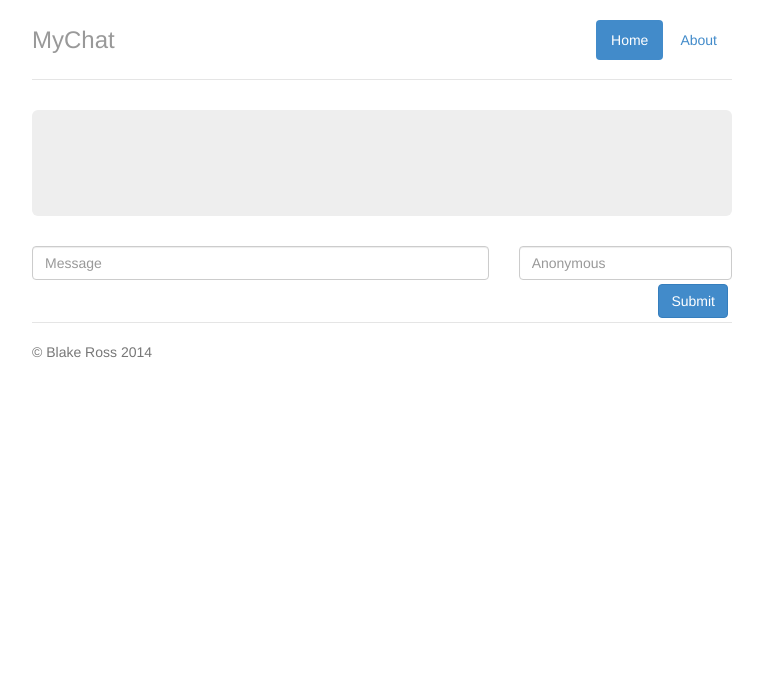
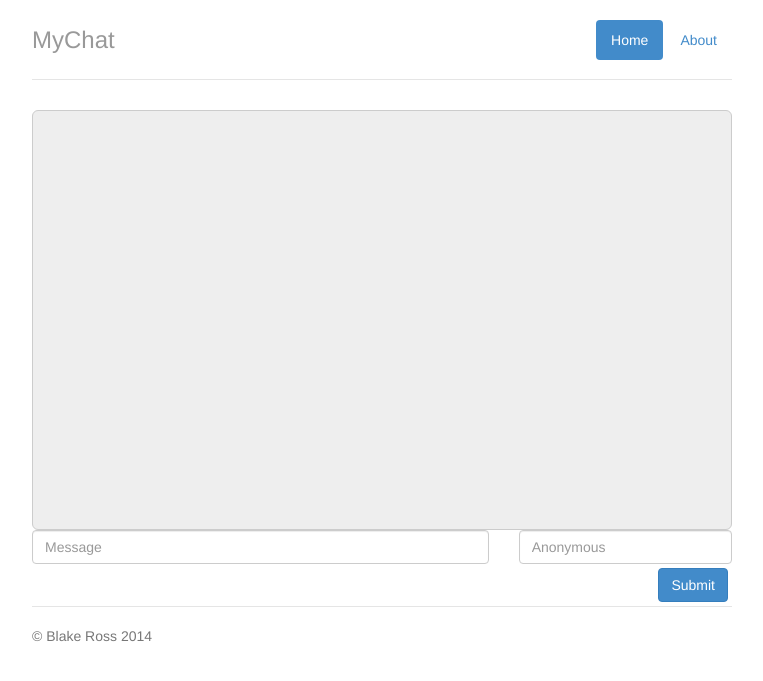
Before and after one commit to mavispuford/MyChat, a PHP site: page / in a window 1280 px wide. Shown: the top 681 px of the page, without its empty margins (258-1021 px from the left). Run offline with PHP 8.4, Linux system fonts and the light colour scheme; some libraries are stand-ins or nearby versions.

Commit message:
Chat box is scrollable, scrolls to bottom when you enter a message.

```diff
--- a/chat/api/index.php
+++ b/chat/api/index.php
@@ -130,7 +130,7 @@
 }
 
 function getMessages() {
-    $sql = "SELECT * FROM message ORDER BY msg_time DESC LIMIT 10";
+    $sql = "SELECT * FROM (SELECT * FROM message ORDER BY msg_time DESC LIMIT 10) AS `table` ORDER by msg_time ASC";
     try {
         $db = getChatDbConnection();
         $stmt = $db->query($sql);
@@ -146,6 +146,7 @@
     error_log('addMessage\n', 3, '/var/tmp/php.log');
     $request = Slim::getInstance()->request();
     $message = json_decode($request->getBody());
+
     $sql = "INSERT INTO message (msg_time, username, contents) VALUES (NOW(), :username, :contents)";
     try {
         $db = getChatDbConnection();
--- /dev/null
+++ b/chat/css/chat.css
@@ -0,0 +1,12 @@
+#chatbox {
+
+    width: auto;
+    height: 30em;
+    line-height: 2em;
+    border: 1px solid #ccc;
+    padding: 1em;
+    margin: 0;
+    overflow: scroll;
+    overflow-x: hidden;
+
+}
--- a/chat/index.php
+++ b/chat/index.php
@@ -13,6 +13,7 @@
 
     <!-- Custom styles -->
     <link href="css/jumbotron-narrow.css" rel="stylesheet">
+    <link href="css/chat.css" rel="stylesheet">
 
     <!-- HTML5 Shim and Respond.js IE8 support of HTML5 elements and media queries -->
     <!-- WARNING: Respond.js doesn't work if you view the page via file:// -->
@@ -31,10 +32,12 @@
         <h3 class="text-muted">MyChat</h3>
     </div>
 
-    <div class="jumbotron">
-<ul>
-    <li ng-repeat="message in messages"><span title="{{message.msg_time}}">{{message.username}}: {{message.contents}}</span></li>
-</ul>
+    <div class="jumbotron" id="chatbox">
+        <table class="table table-striped">
+            <tr ng-repeat="message in messages">
+                <td><span title="{{message.msg_time}}" id="msg_id-{{message.id}}">{{message.username}}: {{message.contents}}</span></td>
+            </tr>
+        </table>
 <!--                    --><?php //require 'mychat.php' ?>
     </div>
 
--- a/chat/js/controllers.js
+++ b/chat/js/controllers.js
@@ -48,21 +48,30 @@
 
 }
 
-function MyChatCtrl($scope,$http){
+function MyChatCtrl($scope,$http, $location, $anchorScroll){
     $scope.messages = [];
 
     $http.get("/api/messages")
         .success(function(data, status, headers, config){
             console.log("messages retrieved successfully");
             $scope.messages = data;
+//            console.log($scope.messages);
         });
 
     $scope.addMessage = function() {
+        if (!$scope.username)
+        {
+            $scope.username = 'Anonymous';
+        }
+
         $http.post("/api/messages",{'username': $scope.username, 'contents': $scope.contents})
             .success(function(data, status, headers, config){
-                console.log("inserted Successfully");
+                console.log("inserted Successfully: " + data.contents);
+                $scope.messages.push(data);
+                $location.hash('msg_id-' + data.id);
+                $anchorScroll();
+
+                $scope.contents = '';
             });
-
-//        $scope.messages.push($scope.username + ': ' + $scope.contents);
     }
 }
```
